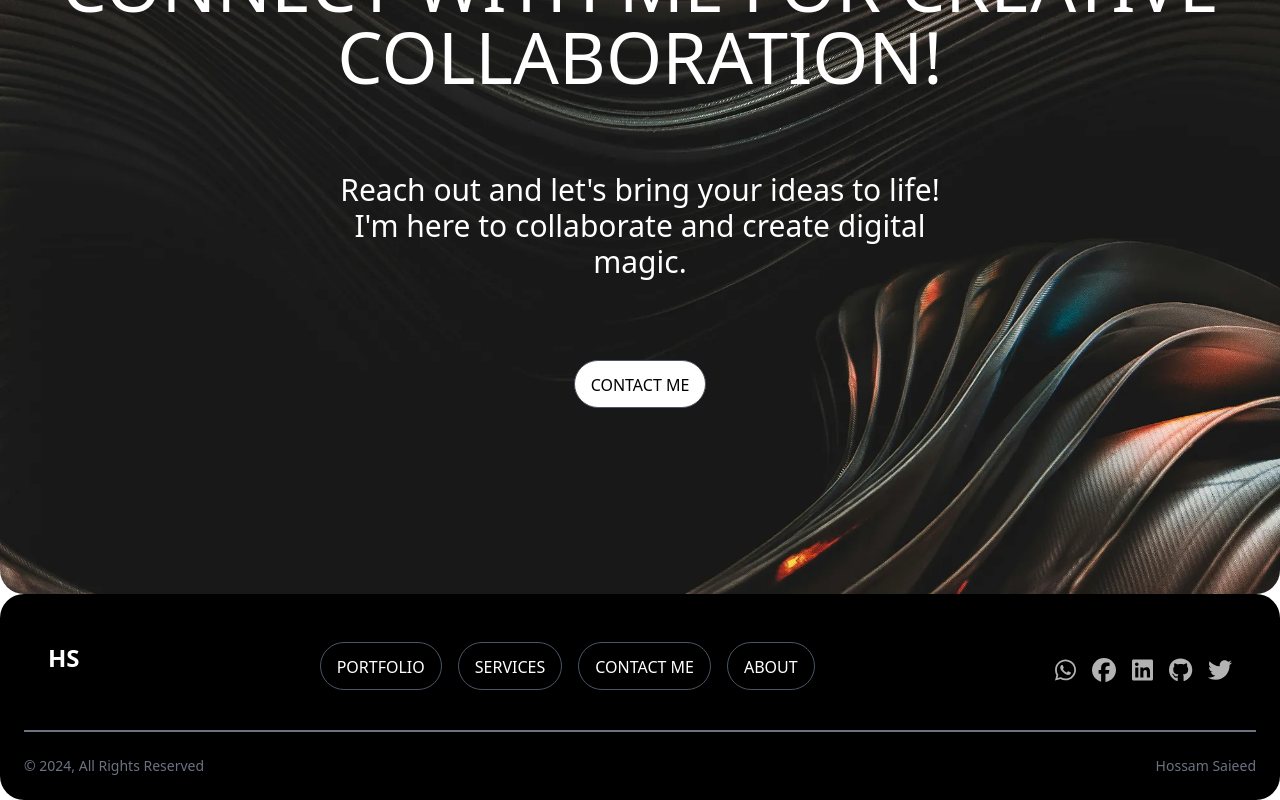
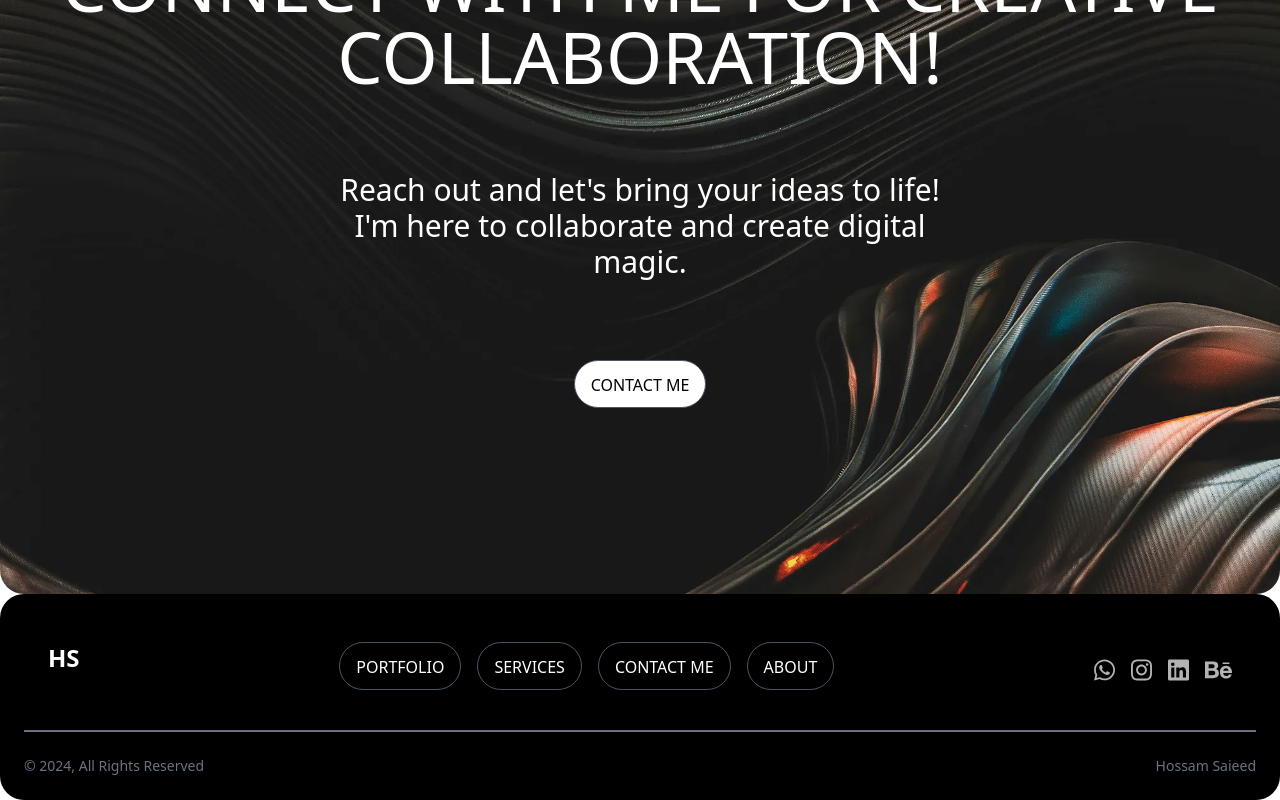
Before and after one commit to MarwanElZaher/paid-portfolio, a React (Vite) app: page /contactme in a window 1280 px wide. Shown: the part 3658-4458 px from the top of the page. Built offline with nearby package versions, Linux system fonts and the light colour scheme.

Commit message:
feat: updated social links

```diff
--- a/src/components/SocialIcons.jsx
+++ b/src/components/SocialIcons.jsx
@@ -1,6 +1,6 @@
 import React from 'react';
 import { FontAwesomeIcon } from '@fortawesome/react-fontawesome';
-import { faWhatsapp, faFacebook, faLinkedin, faGithub, faTwitter } from '@fortawesome/free-brands-svg-icons';
+import { faWhatsapp, faLinkedin, faInstagram, faBehance } from '@fortawesome/free-brands-svg-icons';
 
 const SocialIcons = () => {
   const openLink = (url) => {
@@ -15,24 +15,19 @@ const SocialIcons = () => {
         onClick={() => openLink('https://wa.me/+201126260430')}
       />
       <FontAwesomeIcon
-        icon={faFacebook}
-        className="text-white opacity-70 text-2xl cursor-pointer hover:text-blue-600"
-        onClick={() => openLink('https://www.facebook.com/hossam')}
+        icon={faInstagram}
+        className="text-white opacity-70 text-2xl cursor-pointer hover:text-pink-500"
+        onClick={() => openLink('https://www.instagram.com/hossam.saieed/profilecard/')}
       />
       <FontAwesomeIcon
         icon={faLinkedin}
         className="text-white opacity-70 text-2xl cursor-pointer hover:text-blue-700"
-        onClick={() => openLink('https://www.linkedin.com/in/your-profile/')}
+        onClick={() => openLink('https://www.linkedin.com/in/hossam-saieed-56ba37207/')}
       />
       <FontAwesomeIcon
-        icon={faGithub}
-        className="text-white opacity-70 text-2xl cursor-pointer hover:text-gray-400"
-        onClick={() => openLink('https://github.com/your-github-username')}
-      />
-      <FontAwesomeIcon
-        icon={faTwitter}
+        icon={faBehance}
         className="text-white opacity-70 text-2xl cursor-pointer hover:text-blue-400"
-        onClick={() => openLink('https://twitter.com/your-twitter-handle')}
+        onClick={() => openLink('https://www.behance.net/hossam-Saieed')}
       />
     </div>
   );
```
